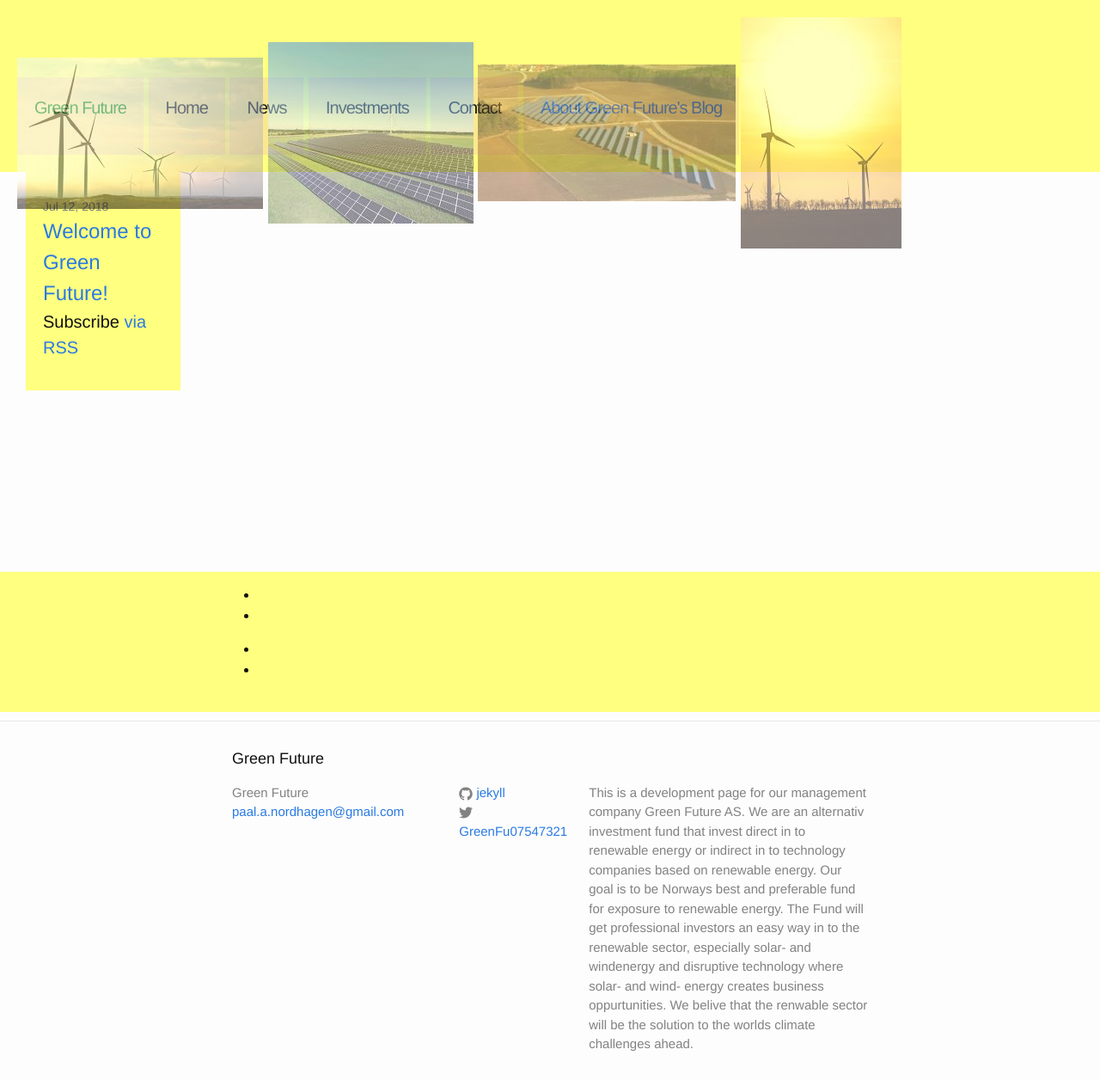
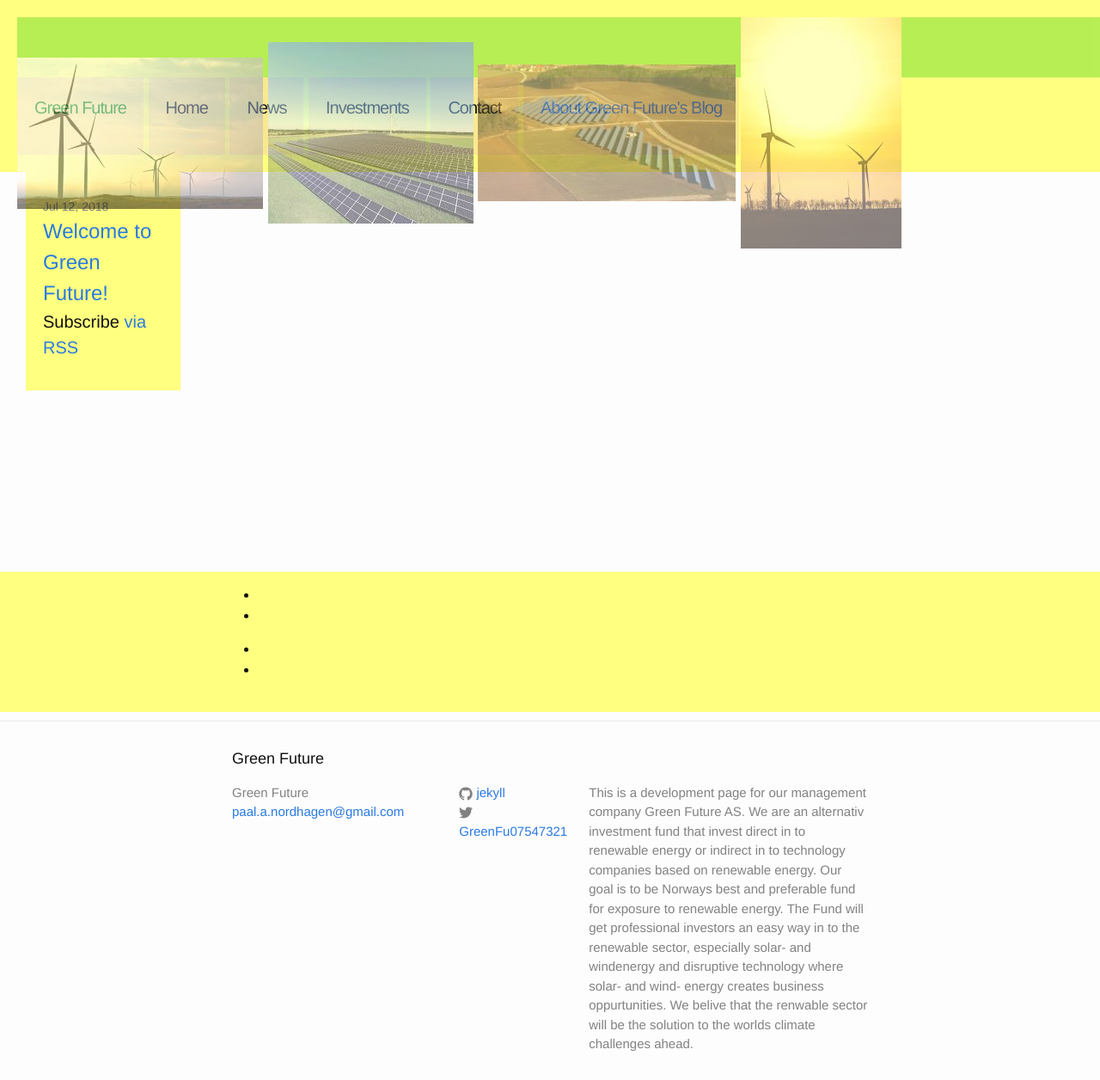
Before and after one commit to Paal-August/Paal-August.github.io, a Jekyll site: the page built from index.html, in a window 1280 px wide. Shown: the whole page at 86% size. Built offline with Jekyll 4.4.1, drawn with Linux system fonts in a browser that asks for light colours.

Commit message:
Update _layout.scss

```diff
--- a/_sass/_layout.scss
+++ b/_sass/_layout.scss
@@ -19,7 +19,7 @@
   float:left;
   background-position: left;
   opacity:50%;
-  /*background-color:#72DF2A;*/
+  background-color:#72DF2A;
   display:inline-block;
   z-index:6;
 }
```
